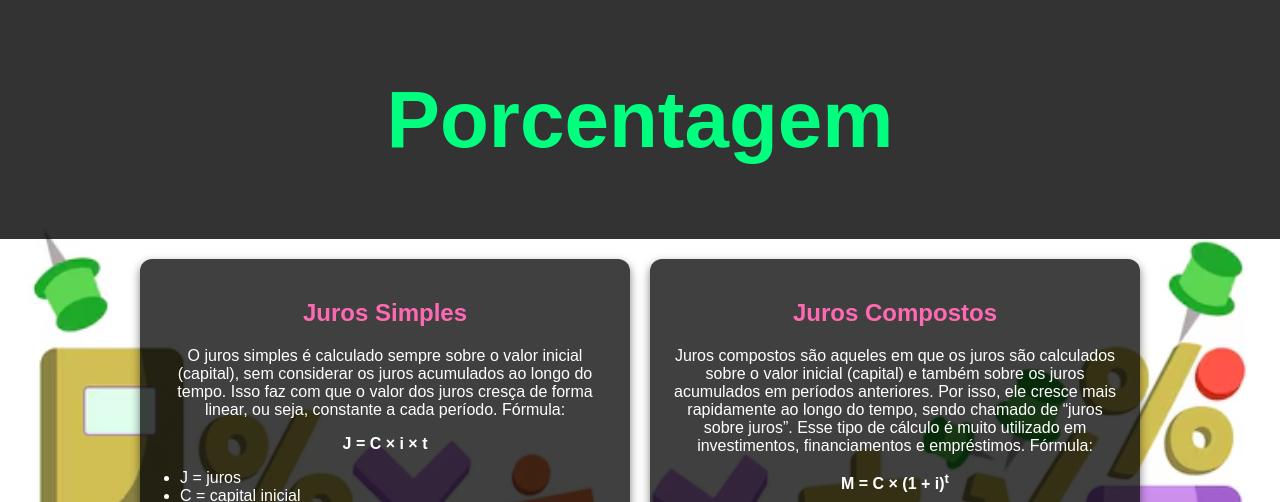
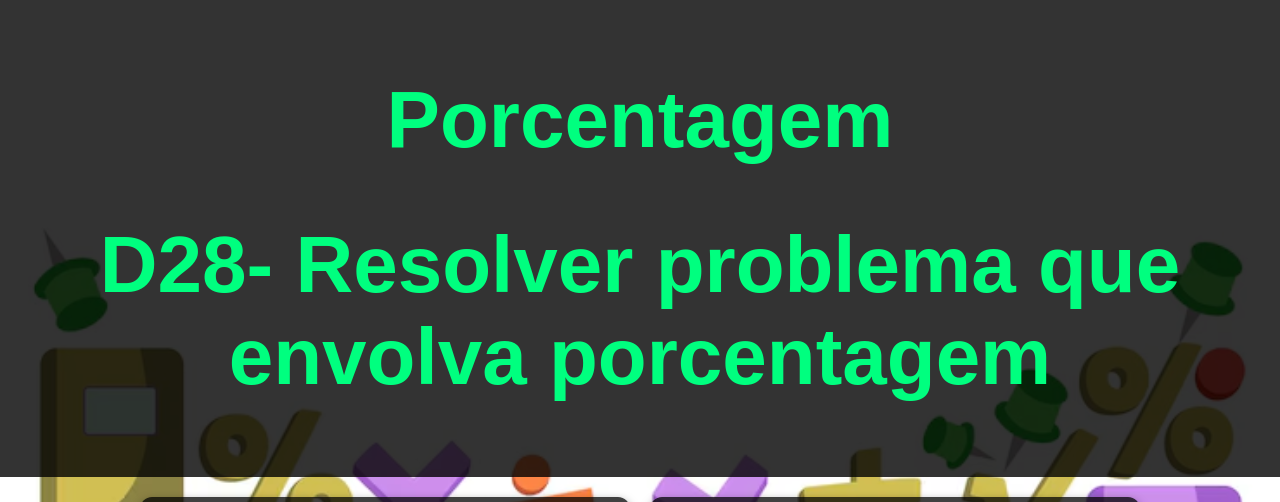
Before and after one commit to mariacalizotti-0702/porcenta, a plain HTML site: page index.html in a window 1280 px wide. Shown: the top 502 px of the page. Drawn offline with Linux system fonts and the light colour scheme.

Commit message:
Update index.html

```diff
--- a/index.html
+++ b/index.html
@@ -9,6 +9,7 @@
 <body>
     <header>
         <h1>Porcentagem</h1>
+        <h1>D28- Resolver problema que envolva porcentagem</h1>
     </header>
 
     <div class="container">
```
